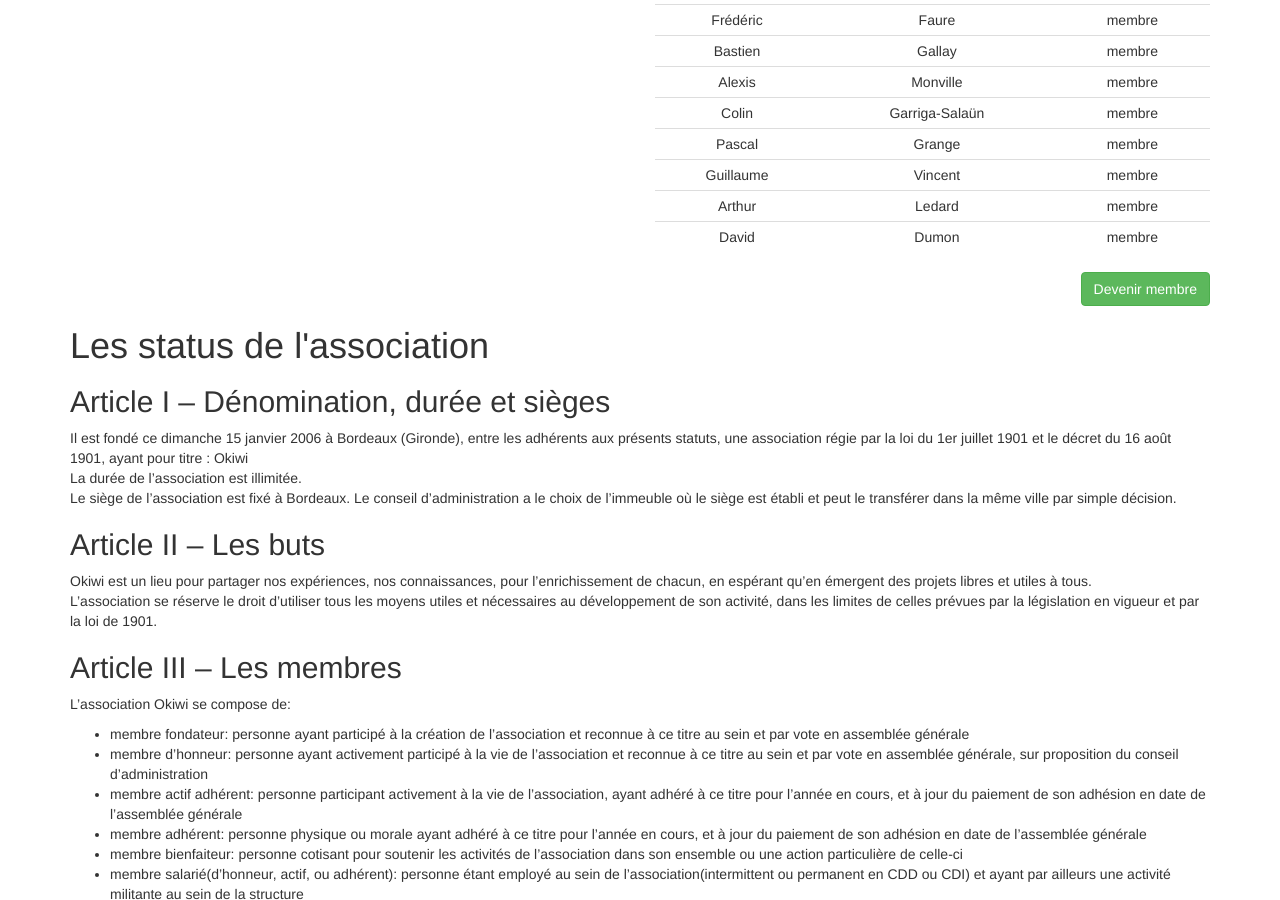
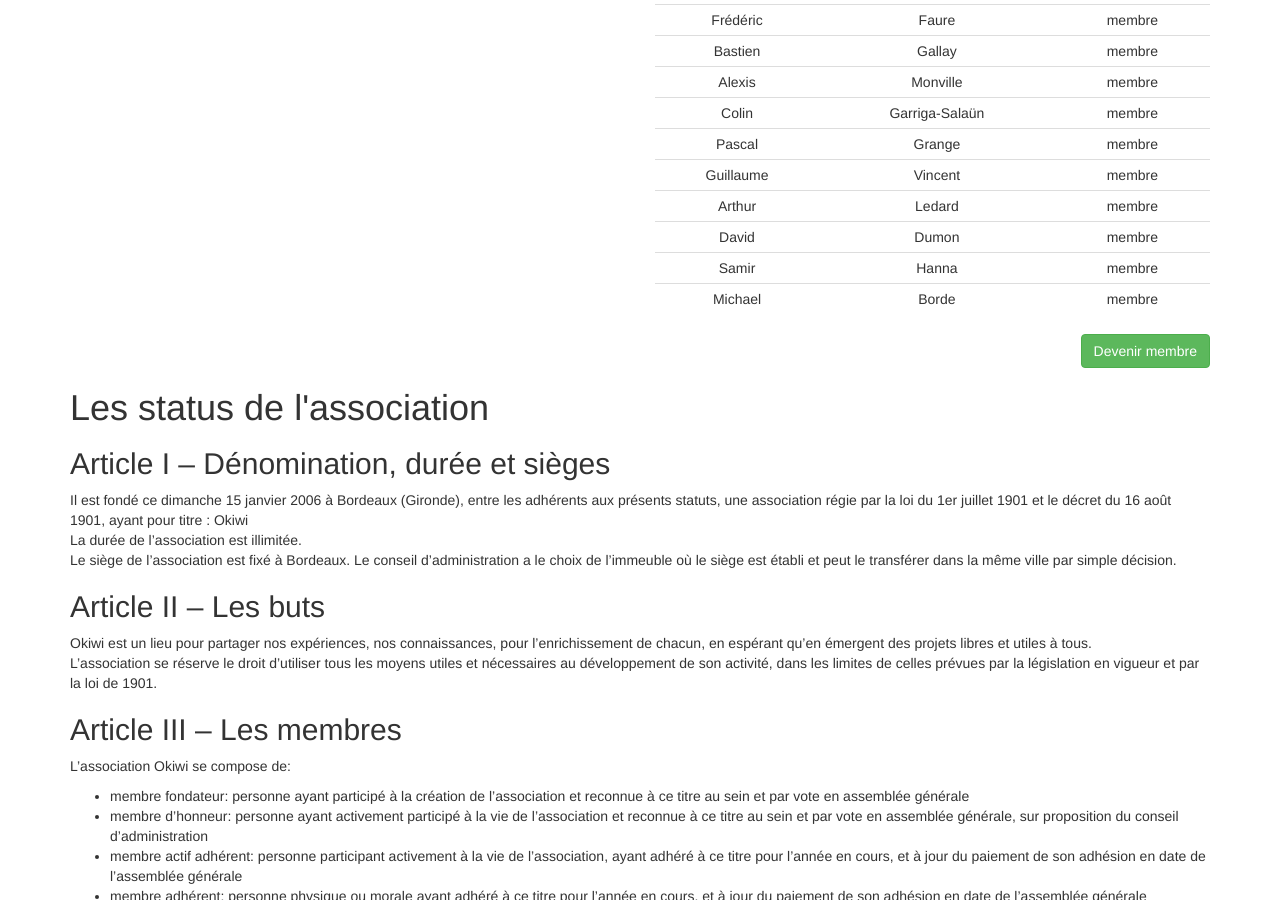
Before and after one commit to okiwi/okiwi.org, a Jekyll site: the page built from association/index.html, in a window 1280 px wide and 900 px high, scrolled down 332 px. Built offline with Jekyll 4.4.1, drawn with Linux system fonts in a browser that asks for light colours; nearby versions of some CDN libraries; Markdown is read by kramdown in place of the engine named in the settings.

Commit message:
ajout des cotisations de Samir et Michael

```diff
--- a/_data/okiwi.yml
+++ b/_data/okiwi.yml
@@ -37,6 +37,12 @@
     - nom: Dumon
       prenom: David
 
+    - nom: Hanna
+      prenom: Samir
+
+    - nom: Borde
+      prenom: Michael
+
 bureau:
     - fonction: Président
       nom: Cranford
@@ -51,11 +57,11 @@
       prenom: Guillaume
 
 
-montant_dons: 70
+montant_dons: 90
 
 montant_frais_fixes: 250
 
-pourcentage_cotisations: 28
+pourcentage_cotisations: 36
 
 age: 8
 
```
